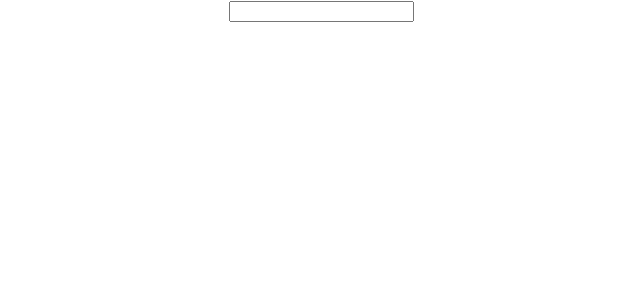
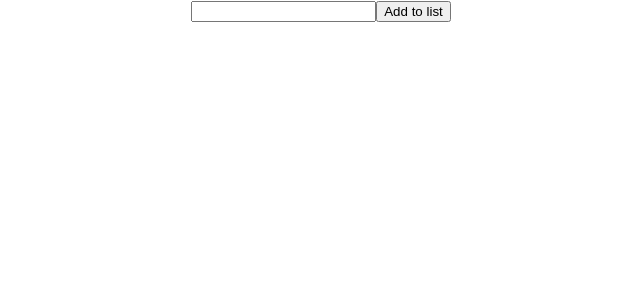
Before and after one commit to MariaTheCoder/random-santa, a React (Create React App) app: page / in a window 1280 px wide. Shown: the top 300 px of the page, without its empty margins (319-959 px from the left). Built offline with nearby package versions, Linux system fonts and the light colour scheme.

Commit message:
Create a state variable to store multiple participants. Upon button click, store a name in the list and log the list on the console.

```diff
--- a/src/App.js
+++ b/src/App.js
@@ -1,10 +1,13 @@
+import { useState } from "react";
 import "./App.css";
 import AddParticipant from "./Components/AddParticipant";
 
 export default function App() {
+  const [list, setList] = useState([]);
+  console.log("list: ", list);
   return (
     <div className="App">
-      <AddParticipant />
+      <AddParticipant list={list} setList={setList} />
     </div>
   );
 }
--- a/src/Components/AddParticipant.js
+++ b/src/Components/AddParticipant.js
@@ -1,12 +1,14 @@
 import { useState } from "react";
 
-export default function AddParticipant() {
+export default function AddParticipant(props) {
   const [name, setName] = useState("");
-  console.log(name);
 
   return (
     <div className="AddParticipant">
       <input onChange={(event) => setName(event.target.value)}></input>
+      <button onClick={() => props.setList([...props.list, name])}>
+        Add to list
+      </button>
     </div>
   );
 }
```
